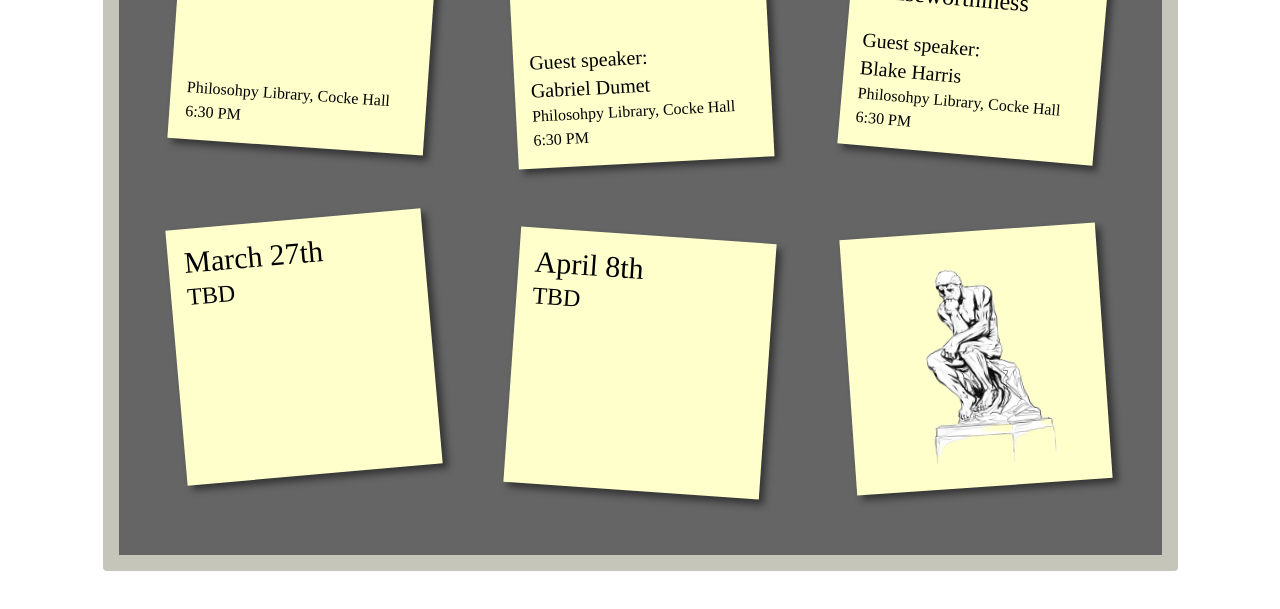
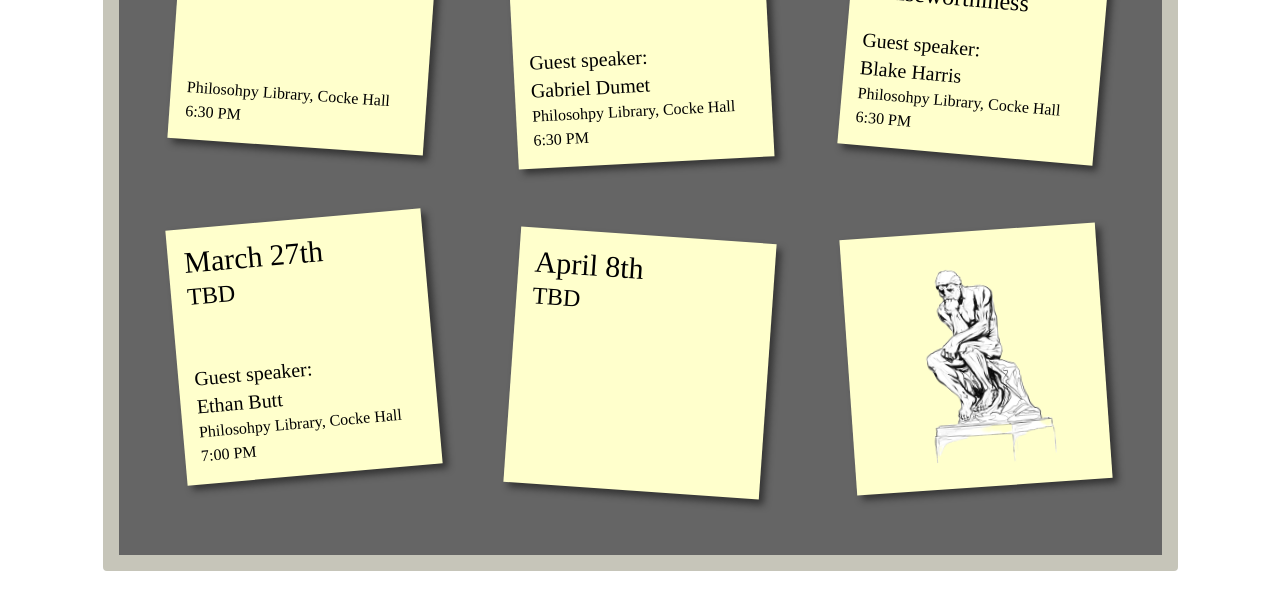
Before and after one commit to uvaphilclub/uvaphilclub.github.io-source, a Gatsby site: page /events in a window 1280 px wide. Shown: the part 553-1162 px from the top of the page. Built offline with nearby package versions, Linux system fonts and the light colour scheme; Gatsby itself is replaced by a stand-in of ours; a web font is replaced by a local one.

Commit message:
update may 27th meeting

```diff
--- a/src/pages/events/index.js
+++ b/src/pages/events/index.js
@@ -67,9 +67,14 @@ const Events = () => (
                 <div>
                     <div className="sticky-note flex flex-wrap flex-col h-64 justify-between w-64 bg-yellow shadow-[5px_5px_7px_rgba(33,33,33,.7)] m-4 p-4 rotate-[-5deg] -top-6">
                         <div>
-
                             <h1 className="text-3xl">March 27th</h1>
                             <h2 className="text-2xl">TBD</h2>
+                        </div>
+                        <div className="text-md">
+                            <p className="text-xl">Guest speaker: </p>
+                            <p className="text-xl">Ethan Butt</p>
+                            <p className="text-md">Philosohpy Library, Cocke Hall</p>
+                            <p className="text-md">7:00 PM</p>
                         </div>
                     </div>
                 </div>
```
